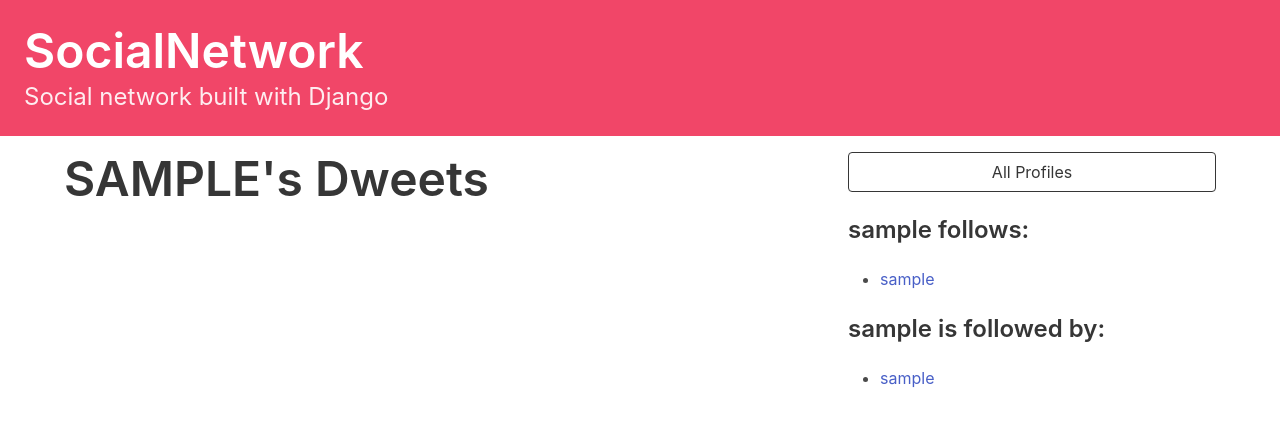
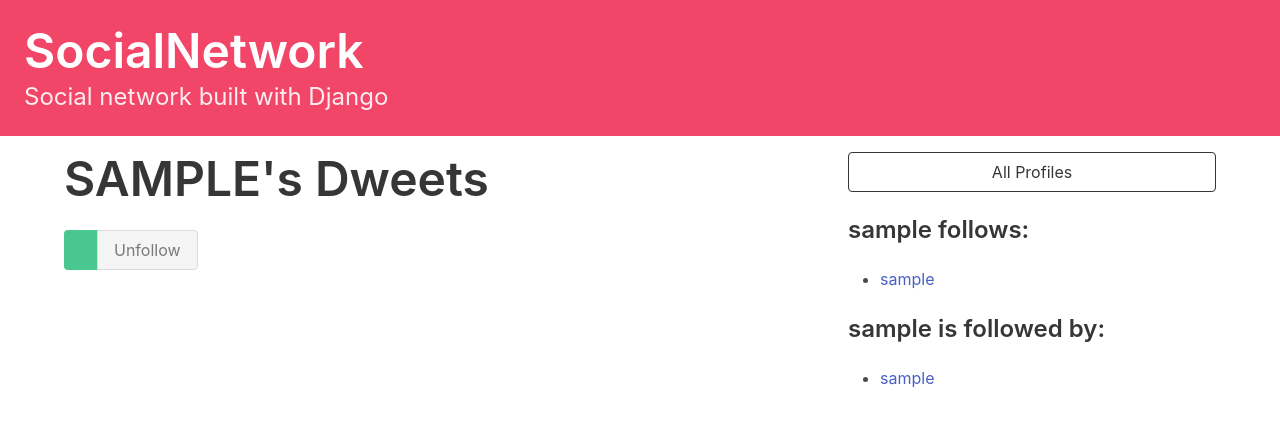
Before and after one commit to temalhaliti/socialnetwork, a Django app: template Project/social/templates/profile.html in a window 1280 px wide. Shown: the top 427 px of the page. Run offline with Django 4.2, Linux system fonts and the light colour scheme; the template is opened without the code that fills it: values that come from a table or form of the project are taken from there, others are empty; tables that the repository leaves empty hold one stand-in row (values such as "Sample post").

Commit message:
Added follow unfollow options

```diff
--- a/Project/social/templates/profile.html
+++ b/Project/social/templates/profile.html
@@ -9,7 +9,18 @@
         {{profile.user.username|upper}}'s Dweets
     </h1>
     </div>
-
+    <form method="post">
+        {% csrf_token %}
+        <div class="buttons has-addons">
+            {% if profile in user.profile.follows.all %}
+                <button class="button is-success is-static">Follow</button>
+                <button class="button is-danger" name="follow" value="unfollow">
+            {% else %}
+            <button class="button is-success" name="follow" value="follow">
+                <button class="button is-danger is-static">Unfollow</button>
+            {% endif %}
+        </div>
+    </form>
 </div>
 
 <div class="column is-one-third">
```
Also changed, not shown: Project/social/views.py (+13 -0 lines).
